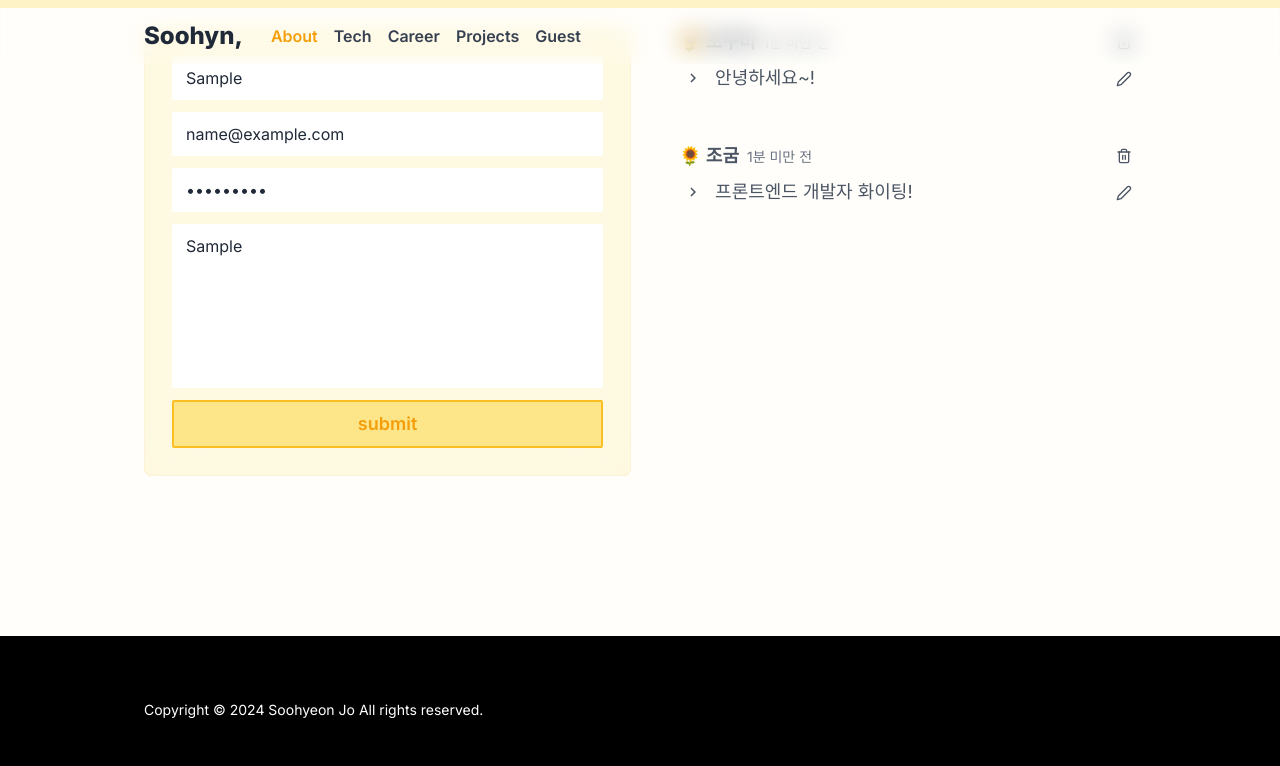
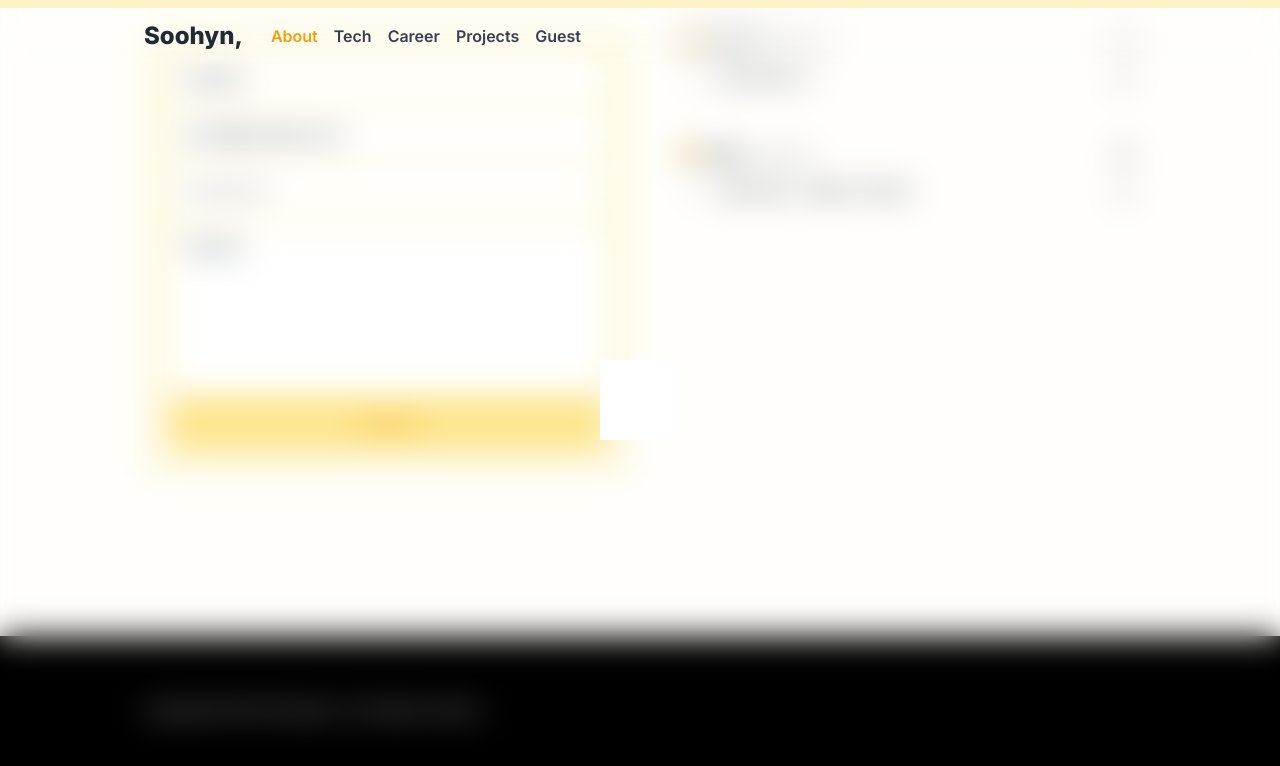
Before and after one commit to soohyn/portfolio, a Next.js app: page / in a window 1280 px wide. Both pictures are taken after typing "Sample", "name@example.com", "Sample123", "Sample" into the empty fields and a click on the input "submit". Shown: the part 4196-4962 px from the top of the page. Built offline with nearby package versions, Linux system fonts and the light colour scheme.

Commit message:
create Modal

```diff
--- a/app/components/GuestForm.tsx
+++ b/app/components/GuestForm.tsx
@@ -1,31 +1,42 @@
-"use client"
+"use client";
 import { FC, FormEvent, useState } from "react";
+import Modal from "./Modal";
 
 const GuestForm: FC = () => {
-  const [error,setError] = useState()
+  const [error, setError] = useState();
+  const [modalOpened, setModalOpened] = useState<boolean>(false);
 
-  const onSubmitForm = async (e:FormEvent<HTMLFormElement>) => {
-    e.preventDefault()
-    const data = new FormData(e.target as HTMLFormElement)
+  const onSubmitForm = async (e: FormEvent<HTMLFormElement>) => {
+    e.preventDefault();
+    const data = new FormData(e.target as HTMLFormElement);
 
-    const name = data.get('name')
-    const email = data.get('email')
-    const password = data.get('password')
-    const message = data.get('message')
+    const name = data.get("name");
+    const email = data.get("email");
+    const password = data.get("password");
+    const message = data.get("message");
 
-    if(!(name && email && password && message)){
+    if (!(name && email && password && message)) {
       setError(error);
     }
 
+    setModalOpened(true);
+
     try {
-
     } catch (error) {
       console.error(error);
     }
   };
 
+  const onCloseModal =()=>{
+    setModalOpened(false);
+  }
+
   return (
-    <form onSubmit={onSubmitForm} className="flex flex-col p-5 sm:p-7 bg-amber-100/50 rounded-lg backdrop-blur-xl gap-3 w-full guest-form-inner-shadow ">
+    <>
+      <form
+        onSubmit={onSubmitForm}
+        className="flex flex-col p-5 sm:p-7 bg-amber-100/50 rounded-lg backdrop-blur-xl gap-3 w-full guest-form-inner-shadow "
+      >
         <input name="name" placeholder="name" className="" type="text" />
         <input name="email" placeholder="email" className="" type="email" />
         <input
@@ -42,6 +53,8 @@ const GuestForm: FC = () => {
         />
         <input type="submit" value="submit" />
       </form>
+      <Modal isOpened={modalOpened} onClose={onCloseModal}/>
+    </>
   );
 };
 export default GuestForm;
--- /dev/null
+++ b/app/components/Modal.tsx
@@ -0,0 +1,42 @@
+"use client";
+import { FC, HtmlHTMLAttributes, useEffect } from "react";
+
+interface ModalProps extends HtmlHTMLAttributes<HTMLDivElement> {
+  isOpened: boolean;
+  onClose: () => void;
+}
+
+const Modal: FC<ModalProps> = ({ isOpened, children, onClose }) => {
+  const setRootScroll = () => {
+    const root = document.querySelector("body") as HTMLElement;
+
+    if (!root) return;
+
+    if (isOpened) {
+      root.style.overflow = "hidden";
+    } else {
+      root.style.overflow = "auto";
+    }
+  };
+
+  const onClickClose = () => {
+    onClose();
+  };
+
+  useEffect(() => {
+    setRootScroll();
+  }, [isOpened]);
+
+  return (
+    <div
+      className={`${
+        isOpened ? "visible" : "invisible"
+      } backdrop-blur-lg flex justify-center items-center fixed top-0 bottom-0 left-0 right-0 z-10`}
+      onClick={onClickClose}
+    >
+      <div className="bg-white p-10">{children}</div>
+    </div>
+  );
+};
+
+export default Modal;
```
Lines whose indentation alone changed are shown as unchanged.
